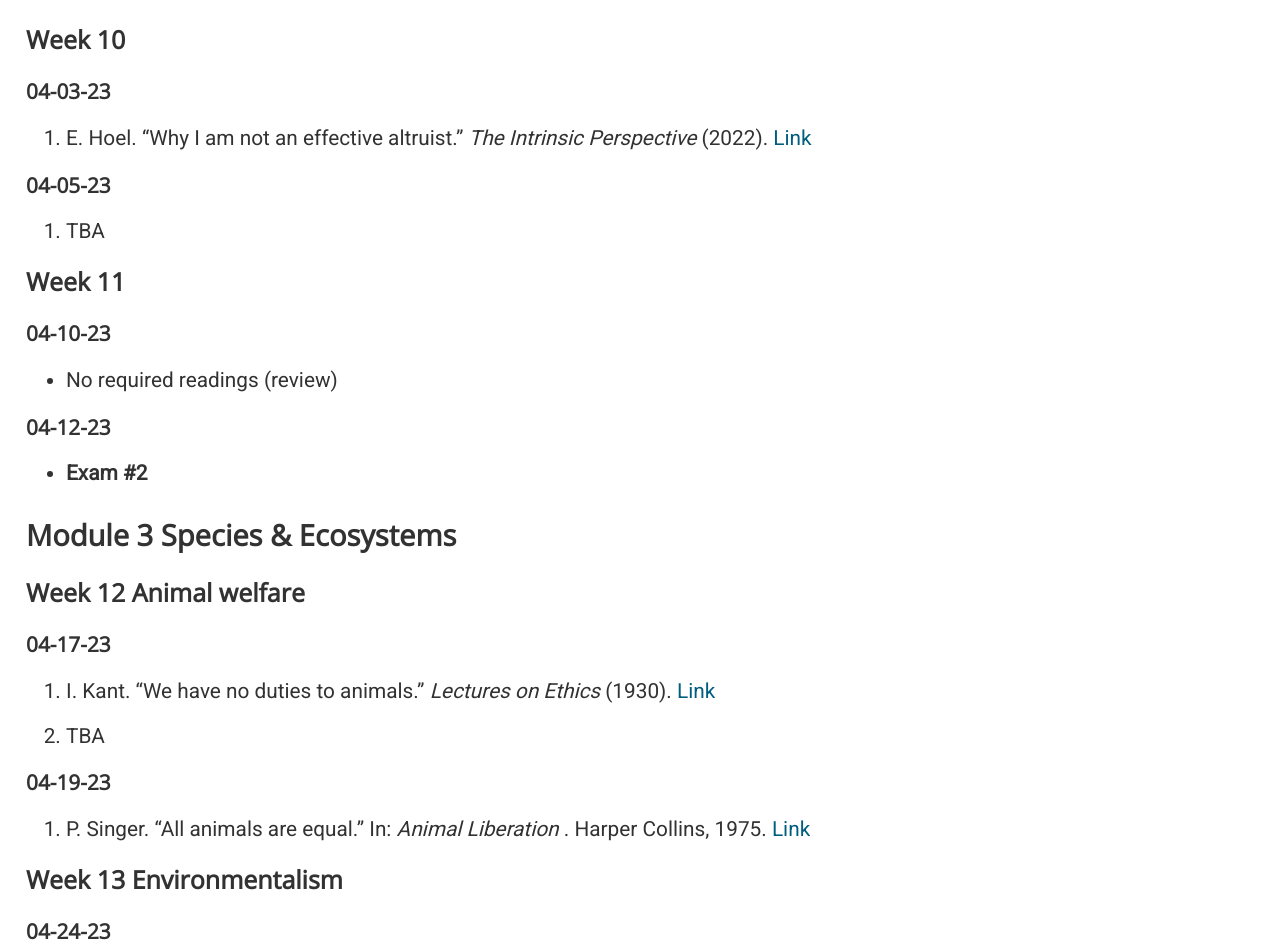
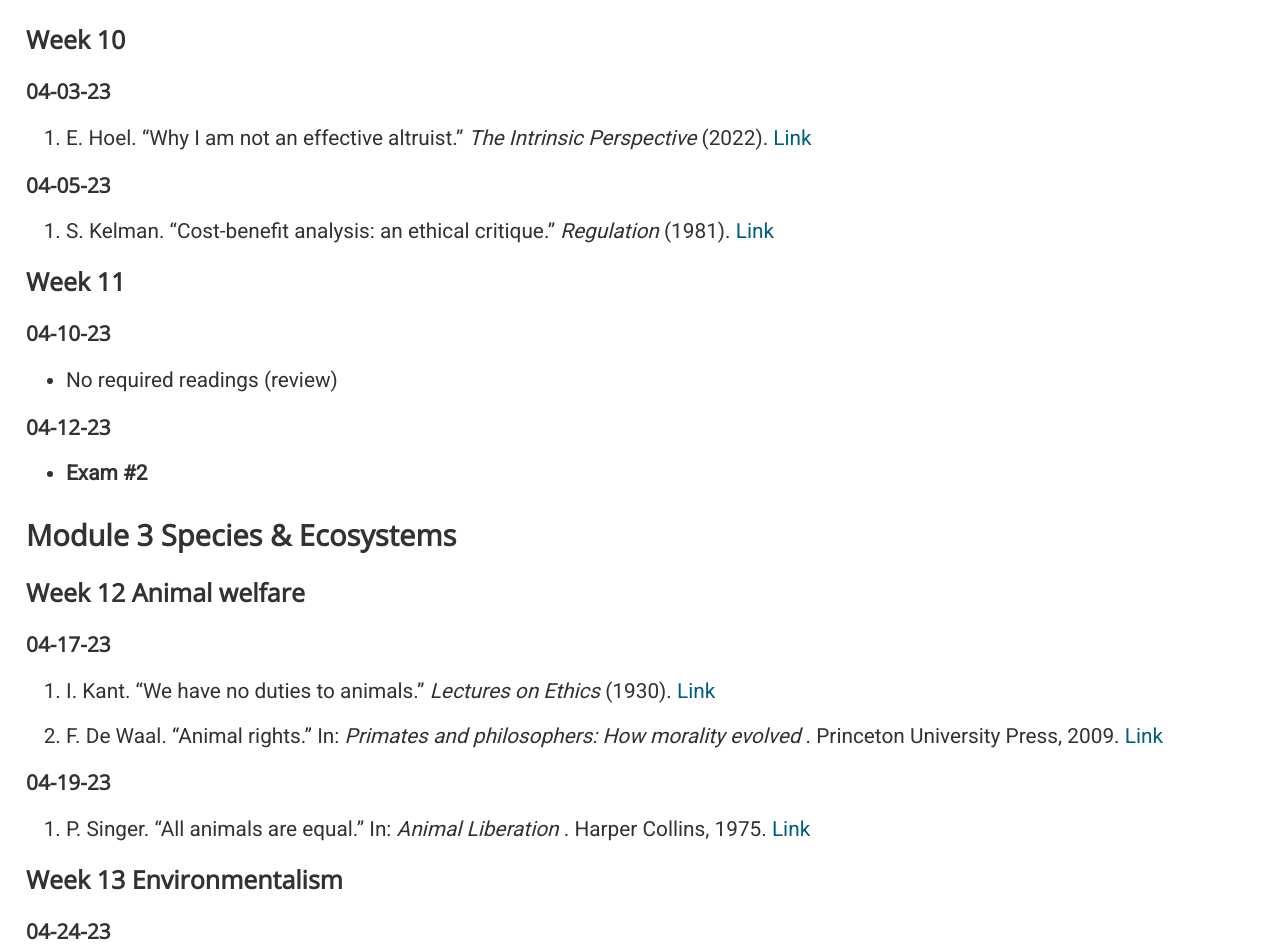
Before and after one commit to makp/website, a Flask app: page /schedule1 in a window 1280 px wide. Shown: the part 3514-4461 px from the top of the page. Run offline with Flask 2, Linux system fonts and the light colour scheme.

Commit message:
Generate HTML version of the teaching schedules

```diff
--- a/scripts/html-parser.py
+++ b/scripts/html-parser.py
@@ -54,9 +54,9 @@ path_sched6 = os.path.join(path_web, 'latex/schedules/schedule_s23_phil342/sched
 
 # processHTML(path_res)
 # processHTML(path_pubs)
-processHTML(path_sched1)
+# processHTML(path_sched1)
 # processHTML(path_sched2)
 # processHTML(path_sched3)
 # processHTML(path_sched4)
 # processHTML(path_sched5)
-# processHTML(path_sched6)
+processHTML(path_sched6)
--- a/templates/includes/schedule_s23_phil255.html
+++ b/templates/includes/schedule_s23_phil255.html
@@ -937,7 +937,16 @@
   <li class="enumerate" id="x1-32002x1">
    <!--l. 168-->
    <p class="noindent">
-    TBA
+    <a id="x1-32003">
+    </a>
+    S. Kelman. “Cost-benefit analysis: an ethical critique.”
+    <em>
+     Regulation
+    </em>
+    (1981).
+    <a href="https://www.aei.org/articles/cost-benefit-analysis-an-ethical-critique/">
+     Link
+    </a>
    </p>
   </li>
  </ol>
@@ -1037,11 +1046,21 @@
   <li class="enumerate" id="x1-38005x2">
    <!--l. 188-->
    <p class="noindent">
-    TBA
+    <a id="x1-38006">
+    </a>
+    F.  De  Waal.  “Animal  rights.”  In:
+    <em>
+     Primates  and  philosophers:  How
+     morality evolved
+    </em>
+    . Princeton University Press, 2009.
+    <a href="https://tu-my.sharepoint.com/:b:/g/personal/mpedroso_towson_edu/ETZnq8fkM5FPtz01ULE2xagBe4rmiE3NUlA5KFbAn1pB8g?e=VJZRaJ">
+     Link
+    </a>
    </p>
   </li>
  </ol>
- <!--l. 192-->
+ <!--l. 193-->
  <p class="noindent">
  </p>
  <h5 class="likesubsubsectionHead">
@@ -1049,12 +1068,12 @@
   </a>
   04-19-23
  </h5>
- <!--l. 193-->
+ <!--l. 194-->
  <p class="noindent">
  </p>
  <ol class="enumerate1">
   <li class="enumerate" id="x1-39002x1">
-   <!--l. 194-->
+   <!--l. 195-->
    <p class="noindent">
     <a id="x1-39003">
     </a>
@@ -1070,7 +1089,7 @@
    </p>
   </li>
  </ol>
- <!--l. 197-->
+ <!--l. 198-->
  <p class="noindent">
  </p>
  <h4 class="subsectionHead" id="Week13">
@@ -1081,7 +1100,7 @@
   </a>
   Environmentalism
  </h4>
- <!--l. 199-->
+ <!--l. 200-->
  <p class="noindent">
  </p>
  <h5 class="likesubsubsectionHead">
@@ -1089,12 +1108,12 @@
   </a>
   04-24-23
  </h5>
- <!--l. 200-->
+ <!--l. 201-->
  <p class="noindent">
  </p>
  <ol class="enumerate1">
   <li class="enumerate" id="x1-41002x1">
-   <!--l. 201-->
+   <!--l. 202-->
    <p class="noindent">
     <a id="x1-41003">
     </a>
@@ -1110,7 +1129,7 @@
    </p>
   </li>
  </ol>
- <!--l. 204-->
+ <!--l. 205-->
  <p class="noindent">
  </p>
  <h5 class="likesubsubsectionHead">
@@ -1118,12 +1137,12 @@
   </a>
   04-26-23
  </h5>
- <!--l. 205-->
+ <!--l. 206-->
  <p class="noindent">
  </p>
  <ol class="enumerate1">
   <li class="enumerate" id="x1-42002x1">
-   <!--l. 206-->
+   <!--l. 207-->
    <p class="noindent">
     <a id="x1-42003">
     </a>
@@ -1139,7 +1158,7 @@
    </p>
   </li>
  </ol>
- <!--l. 209-->
+ <!--l. 210-->
  <p class="noindent">
  </p>
  <h4 class="subsectionHead" id="Week14">
@@ -1149,7 +1168,7 @@
   <a id="x1-43000Week 14">
   </a>
  </h4>
- <!--l. 211-->
+ <!--l. 212-->
  <p class="noindent">
  </p>
  <h5 class="likesubsubsectionHead">
@@ -1157,12 +1176,12 @@
   </a>
   05-01-23
  </h5>
- <!--l. 212-->
+ <!--l. 213-->
  <p class="noindent">
  </p>
  <ol class="enumerate1">
   <li class="enumerate" id="x1-44002x1">
-   <!--l. 213-->
+   <!--l. 214-->
    <p class="noindent">
     <a id="x1-44003">
     </a>
@@ -1178,7 +1197,7 @@
    </p>
   </li>
   <li class="enumerate" id="x1-44005x2">
-   <!--l. 214-->
+   <!--l. 215-->
    <p class="noindent">
     <a id="x1-44006">
     </a>
@@ -1193,7 +1212,7 @@
    </p>
   </li>
  </ol>
- <!--l. 218-->
+ <!--l. 219-->
  <p class="noindent">
  </p>
  <h5 class="likesubsubsectionHead">
@@ -1201,12 +1220,12 @@
   </a>
   05-03-23
  </h5>
- <!--l. 219-->
+ <!--l. 220-->
  <p class="noindent">
  </p>
  <ol class="enumerate1">
   <li class="enumerate" id="x1-45002x1">
-   <!--l. 220-->
+   <!--l. 221-->
    <p class="noindent">
     <a id="x1-45003">
     </a>
@@ -1221,7 +1240,7 @@
    </p>
   </li>
  </ol>
- <!--l. 223-->
+ <!--l. 224-->
  <p class="noindent">
  </p>
  <h4 class="subsectionHead" id="Week15">
@@ -1232,7 +1251,7 @@
   </a>
   Science &amp; Environmental Policy
  </h4>
- <!--l. 225-->
+ <!--l. 226-->
  <p class="noindent">
  </p>
  <h5 class="likesubsubsectionHead">
@@ -1240,12 +1259,12 @@
   </a>
   05-08-23
  </h5>
- <!--l. 226-->
+ <!--l. 227-->
  <p class="noindent">
  </p>
  <ol class="enumerate1">
   <li class="enumerate" id="x1-47002x1">
-   <!--l. 227-->
+   <!--l. 228-->
    <p class="noindent">
     <a id="x1-47003">
     </a>
@@ -1260,7 +1279,7 @@
    </p>
   </li>
   <li class="enumerate" id="x1-47005x2">
-   <!--l. 228-->
+   <!--l. 229-->
    <p class="noindent">
     <a id="x1-47006">
     </a>
@@ -1275,7 +1294,7 @@
    </p>
   </li>
   <li class="enumerate" id="x1-47008x3">
-   <!--l. 229-->
+   <!--l. 230-->
    <p class="noindent">
     <a id="x1-47009">
     </a>
@@ -1291,7 +1310,7 @@
    </p>
   </li>
   <li class="enumerate" id="x1-47011x4">
-   <!--l. 230-->
+   <!--l. 231-->
    <p class="noindent">
     <a id="x1-47012">
     </a>
@@ -1306,7 +1325,7 @@
    </p>
   </li>
  </ol>
- <!--l. 233-->
+ <!--l. 234-->
  <p class="noindent">
  </p>
  <h5 class="likesubsubsectionHead">
@@ -1314,12 +1333,12 @@
   </a>
   05-10-23
  </h5>
- <!--l. 234-->
+ <!--l. 235-->
  <p class="noindent">
  </p>
  <ol class="enumerate1">
   <li class="enumerate" id="x1-48002x1">
-   <!--l. 235-->
+   <!--l. 236-->
    <p class="noindent">
     <a id="x1-48003">
     </a>
@@ -1334,7 +1353,7 @@
    </p>
   </li>
  </ol>
- <!--l. 240-->
+ <!--l. 241-->
  <p class="noindent">
  </p>
  <h4 class="subsectionHead" id="Week16">
@@ -1344,7 +1363,7 @@
   <a id="x1-49000Week 16">
   </a>
  </h4>
- <!--l. 241-->
+ <!--l. 242-->
  <p class="noindent">
  </p>
  <h5 class="likesubsubsectionHead">
@@ -1354,7 +1373,7 @@
  </h5>
  <ul class="itemize1">
   <li class="itemize">
-   <!--l. 242-->
+   <!--l. 243-->
    <p class="noindent">
     No required readings (review)
    </p>
```
Also changed, not shown: latex/schedules/schedule_s23_phil255/schedule_s23_phil255.html (+39 -33 lines), latex/schedules/schedule_s23_phil342/schedule_s23_phil342.html (+5 -2 lines), templates/includes/schedule_s23_phil342.html (+12 -2 lines).
